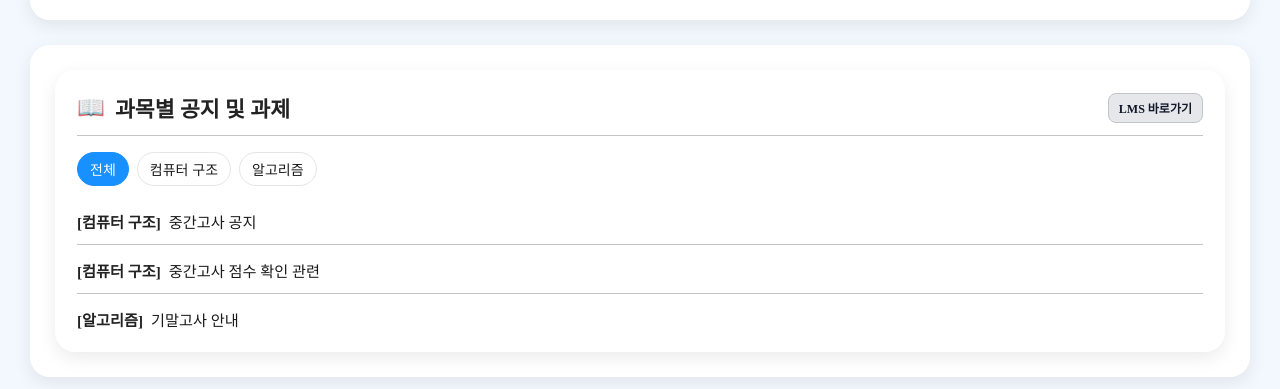
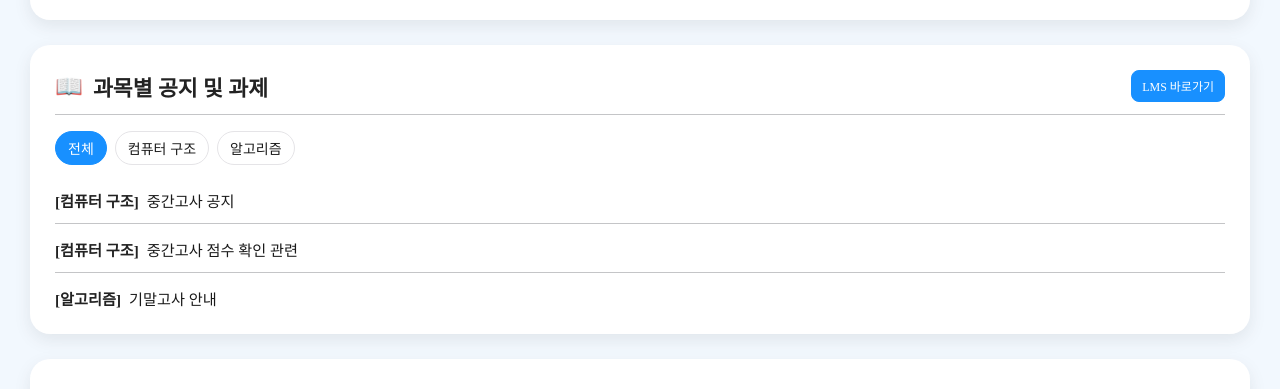
Before and after one commit to KadenID/OSBP_Team_NULL, a React (Vite) app in the folder client/: page / in a window 1280 px wide. Shown: the part 548-937 px from the top of the page. Built offline with nearby package versions, Linux system fonts and the light colour scheme; no server answers.

Commit message:
버튼 및 화면 css 수정 #43

```diff
--- a/client/src/Components/assignment-tab/AssignmentTab.css
+++ b/client/src/Components/assignment-tab/AssignmentTab.css
@@ -168,6 +168,7 @@
 
 .tag-container button:hover {
   background: #f0f0f0;
+  transform: translateY(-2px);
 }
 
 .tag-container button.on {
--- a/client/src/Components/notice-tab/NoticeTab.css
+++ b/client/src/Components/notice-tab/NoticeTab.css
@@ -1,20 +1,3 @@
-/* 공지사항 전체 섹션 카드 */
-.notice-section {
-  background: var(--bg-card);
-  color: var(--text-main);
-  box-shadow: 0 6px 18px var(--shadow);
-  padding: 25px;
-  border-radius: 20px;
-  transition: transform 0.2s ease, box-shadow 0.2s ease;
-  width: 100%;
-  box-sizing: border-box;
-}
-
-.notice-section:hover {
-  box-shadow: 0 10px 26px var(--shadow-hover);
-  transform: translateY(-2px);
-}
-
 /* 상단 헤더 영역 */
 .notice-header {
   display: flex;
@@ -43,20 +26,19 @@
 }
 
 .notice-more-btn {
-  padding: 5px 10px;
-  border: 1px solid var(--button-card-border);
+  padding: 6px 10px;
+  border: 1px solid #1890ff;
   font-size: 12px;
-  font-weight: 600;
-  background-color: var(--btn-bg);
-  color: var(--btn-text);
+  font-weight: 500;
+  background-color: #1890ff;
+  color: white;
   border-radius: 8px;
   text-decoration: none;
   transition: background-color 0.2s ease, transform 0.2s ease;
 }
 
 .notice-more-btn:hover {
-  transform: translateY(-1px);
-  background-color: var(--btn-bg-hover);
+  transform: translateY(-2px);
 }
 
 /* 필터 태그 영역 */
--- a/client/src/Components/notice-tab/NoticeTab.jsx
+++ b/client/src/Components/notice-tab/NoticeTab.jsx
@@ -66,7 +66,7 @@ function NoticeTab() {
   [notices, selectedCourse]);
 
   return (
-    <div className="notice-section">
+    <div>
       <div className="notice-header">
         <div className="notice-title-group">
           <span className="notice-emoji">📖</span>
```
